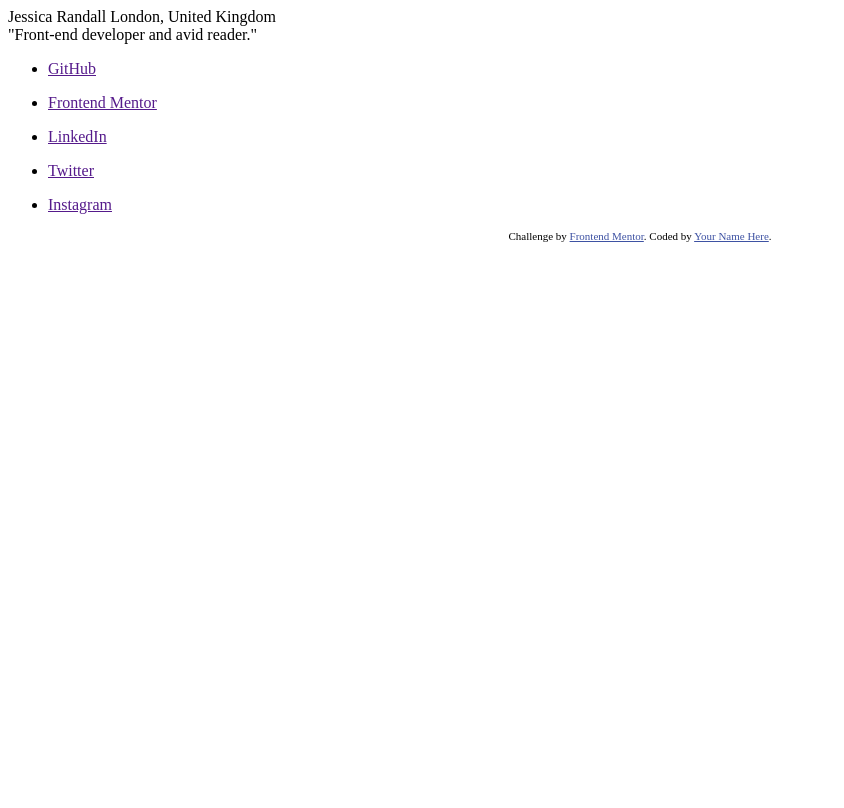
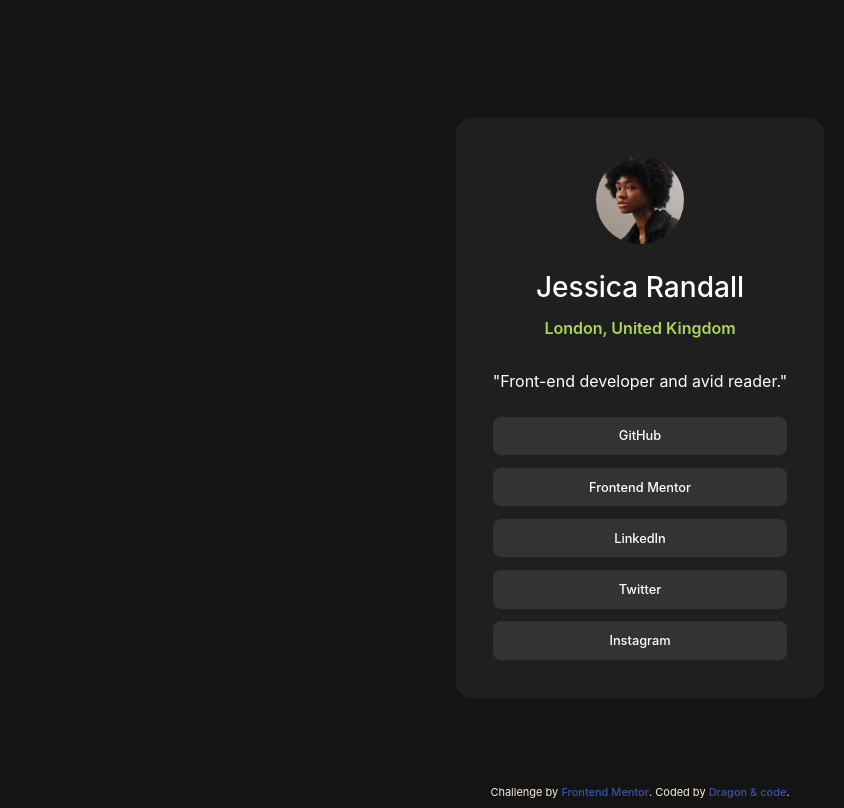
Before and after one commit to ghamsin/social-links-profilemain, a plain HTML site: page index.html in a window 1280 px wide. Shown: the whole page, without its empty margins (0-844 px from the left). Drawn offline with Linux system fonts and the light colour scheme; a web font is replaced by a local one.

Commit message:
final
:))

```diff
--- a/css/fonts.css
+++ b/css/fonts.css
@@ -0,0 +1,10 @@
+:root {
+    --font-fallback: BlinkMacSystemFont, "Segoe UI", "Roboto", "Oxygen", "Ubuntu",
+    "Cantarell", "Fira Sans", "Droid Sans", "Helvetica Neue", sans-sans;
+}
+
+@font-face {
+    font-family: 'Inter';
+    src: url('assets/fonts/Inter-VariableFont_slnt,wght.ttf') format('truetype');
+    font-weight: 100 1000;
+}
--- a/css/reset.css
+++ b/css/reset.css
@@ -0,0 +1,74 @@
+
+/* Box sizing rules */
+*,
+*::before,
+*::after {
+    box-sizing: border-box;
+}
+
+/* Prevent font size inflation */
+html {
+    -moz-text-size-adjust: none;
+    -webkit-text-size-adjust: none;
+    text-size-adjust: none;
+}
+
+/* Remove default margin in favour of better control in authored CSS */
+body, h1, h2, h3, h4, p,
+figure, blockquote, dl, dd {
+    margin-block-end: 0;
+}
+
+/* Remove list styles on ul, ol elements with a list role, which suggests default styling will be removed */
+ul[role='list'],
+ol[role='list'] {
+    list-style: none;
+}
+
+/* Set core body defaults */
+body {
+    min-height: 100vh;
+    line-height: 1.5;
+}
+
+/* Set shorter line heights on headings and interactive elements */
+h1, h2, h3, h4,
+button, input, label {
+    line-height: 1.1;
+}
+
+/* Balance text wrapping on headings */
+h1, h2,
+h3, h4 {
+    text-wrap: balance;
+}
+
+/* A elements that don't have a class get default styles */
+a:not([class]) {
+    text-decoration-skip-ink: auto;
+    color: currentColor;
+}
+
+/* Make images easier to work with */
+img,
+picture {
+    max-width: 100%;
+    display: block;
+}
+
+/* Inherit fonts for inputs and buttons */
+input, button,
+textarea, select {
+    font-family: inherit;
+    font-size: inherit;
+}
+
+/* Make sure textareas without a rows attribute are not tiny */
+textarea:not([rows]) {
+    min-height: 10em;
+}
+
+/* Anything that has been anchored to should have extra scroll margin */
+:target {
+    scroll-margin-block: 5ex;
+}
--- a/css/style.css
+++ b/css/style.css
@@ -0,0 +1,114 @@
+body {
+    background-color: #141414;
+    font-family: Inter, sans-serif;
+    display: flex;
+    justify-content: center;
+    align-items: center;
+    flex-direction: column;
+}
+
+.container {
+    display: flex;
+    justify-content: center;
+    align-items: center;
+    background-color: #1f1f1f;
+    color: white;
+    width: 23rem;
+    height: 36.3rem;
+    padding: 2rem;
+    border-radius: 1rem;
+
+}
+.main-menu {
+
+
+}
+.profile-detail {
+    display: flex;
+    align-items: center;
+    flex-direction: column;
+}
+.profile-detail__image {
+    width: 5.5rem;
+    height: 5.5rem;
+    border-radius: 50%;
+
+}
+.profile-detail__image:hover {
+    transition: all 0.3s;
+    box-sizing: border-box;
+    max-width: 100%;
+    transform: scale(1.3) rotate(5deg);
+}
+
+.contact-info__title {
+    margin-top: 1rem;
+}
+.contact-info__links {
+    margin-top: 1.5rem;
+    font-weight: 600;
+    font-size: 0.8rem;
+}
+.contact-info__link {
+    display: flex;
+    justify-content: center;
+    align-items: center;
+    flex-direction: column;
+    padding: 0.6rem;
+    list-style-type: none;
+    border-radius:.5rem;
+    background-color: #333333;
+    margin-top: 0.8rem;
+}
+.contact-info__link:hover {
+    background-color: #dddddd;
+    color: #1f1f1f;
+    transition: font-weight 0.3s ease;
+    font-weight: 1000;
+}
+.contact-info a {
+    text-decoration: none;
+}
+
+.profile-detail__info {
+    display: flex;
+    flex-direction: column;
+    align-items: center;
+    font-size: 1.5rem;
+
+}
+.profile-detail__info-Name,a {
+    text-decoration: none;
+    color: white;
+    font-weight: 500;
+    pointer-events: visible;
+
+}
+.profile-detail__info-name a:hover {
+    transition: font-weight 0.3s ease;
+    font-weight: 1000;
+}
+.profile-detail__info-location {
+    margin: .8rem;
+    color: #afd557;
+    font-weight: 600;
+    font-size: 1rem;
+    text-align: center;
+}
+.attribution {
+    position: absolute;
+    left: 50%;
+    transform: translateX(-50%);
+    color: antiquewhite;
+    bottom: 0;
+
+}
+
+.attribution a {
+    text-decoration: none;
+
+}
+
+.attribution a:hover {
+
+}
--- a/index.html
+++ b/index.html
@@ -5,6 +5,10 @@
   <meta name="viewport" content="width=device-width, initial-scale=1.0"> <!-- displays site properly based on user's device -->
 
   <link rel="icon" type="image/png" sizes="32x32" href="./assets/images/favicon-32x32.png">
+  <link rel="stylesheet" href="/css/reset.css">
+  <link rel="stylesheet" href="/css/fonts.css">
+  <link rel="stylesheet" href="/css/style.css">
+
 
   <title>Frontend Mentor | Social links profile</title>
 
@@ -19,27 +23,22 @@
   <div class="container">
     <div class="main-menu">
       <div class="profile-detail">
-        Jessica Randall
-        London, United Kingdom
+        <a class="profile-detail__image-link" href=""><img class="profile-detail__image" src="/assets/images/avatar-jessica.jpeg" alt=""></a>
+        <div class="profile-detail__info">
+          <h3 class="profile-detail__info-name"><a href="">Jessica Randall</a></h3>
+          <p class="profile-detail__info-location">London, United Kingdom</p>
+        </div>
       </div>
       <div class="contact-info">
-        "Front-end developer and avid reader."
-
-        <ul>
-          <li><a href="">GitHub</a></li>
-        </ul>
-        <ul>
-          <li><a href="">Frontend Mentor</a></li>
-        </ul>
-        <ul>
-          <li><a href="">LinkedIn</a></li>
-        </ul>
-        <ul>
-          <li><a href="">Twitter</a></li>
-        </ul>
-        <ul>
-          <li><a href="">Instagram</a></li>
-        </ul>
+        <div class="contact-info__title">"Front-end developer and avid reader."</div>
+        <div class="contact-info__links">
+            <a class="contact-info__link" href="#">GitHub</a>
+            <a class="contact-info__link" href="#">Frontend Mentor</a>
+            <a class="contact-info__link" href="#">LinkedIn</a>
+            <a class="contact-info__link" href="#">Twitter</a>
+            <a class="contact-info__link" href="#">Instagram</a>
+          </ul>
+        </div>
       </div>
     </div>
   </div>
@@ -48,7 +47,7 @@
   <footer>
     <div class="attribution">
       Challenge by <a href="https://www.frontendmentor.io?ref=challenge" target="_blank">Frontend Mentor</a>.
-      Coded by <a href="#">Your Name Here</a>.
+      Coded by <a href="#">Dragon & code</a>.
     </div>
   </footer>
 
```
